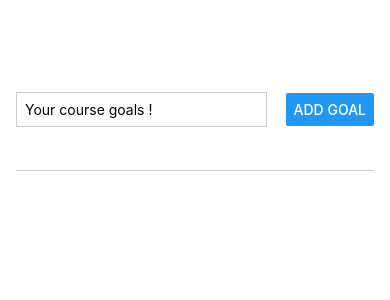
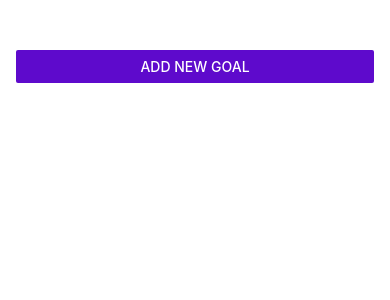
Before and after one commit to roisusi/React-Native-Udemy, a React Native app in the folder RNCourse/: screen / in a window 390 px wide. Shown: the top 300 px of the page. Built offline with nearby package versions, Linux system fonts and the light colour scheme.

Commit message:
End of Modal

```diff
--- a/RNCourse/App.js
+++ b/RNCourse/App.js
@@ -1,48 +1,63 @@
-import { StatusBar } from "expo-status-bar";
+import { Button, FlatList, StyleSheet, View } from "react-native";
 import { useState } from "react";
-import {
-  StyleSheet,
-  TextInput,
-  Text,
-  View,
-  Button,
-  Alert,
-  ScrollView,
-} from "react-native";
+import GoalItem from "./components/GoalItem";
+import GoalInput from "./components/GoalInput";
 
 export default function App() {
-  const [enteredGoalText, setEnteredGoalText] = useState("");
   const [courseGoals, setCourseGoals] = useState([]);
+  const [modelIsVisible, setModelIsVisible] = useState(false);
+  const startAddGoalHandler = () => {
+    setModelIsVisible(true);
+  };
 
-  const goalInputHandler = (eventText) => {
-    setEnteredGoalText(eventText);
+  const endAddGoalHandler = () => {
+    setModelIsVisible(false);
   };
-  const addGoalHandler = () => {
+
+  const addGoalHandler = (enteredGoalText) => {
     setCourseGoals((currentCourseGoals) => [
       ...currentCourseGoals,
-      enteredGoalText,
+      { text: enteredGoalText, id: Math.random().toString() },
     ]);
+    endAddGoalHandler();
+  };
+
+  const deleteGoalHandler = (goalId) => {
+    setCourseGoals((currentCourseGoals) =>
+      currentCourseGoals.filter((goal) => goal.id !== goalId)
+    );
   };
 
   return (
     <View style={styles.appContainer}>
-      <View style={styles.inputContainer}>
-        <TextInput
-          style={styles.textInput}
-          placeholder="Your course goals !"
-          onChangeText={goalInputHandler}
-        />
-        <Button title="Add Goal" onPress={addGoalHandler}></Button>
-      </View>
+      <Button
+        title="Add New Goal"
+        color="#5e0acc"
+        onPress={startAddGoalHandler}
+      />
+      <GoalInput
+        visible={modelIsVisible}
+        onAddGoal={addGoalHandler}
+        onCancel={endAddGoalHandler}
+      />
       <View style={styles.goalsContainer}>
-        <ScrollView bounces={false}>
-          {courseGoals.map((goals) => (
-            // This is for iPhone that not supports radios on Text
-            <View key={Math.random(1)} style={styles.goalItem}>
-              <Text style={styles.goalTextItem}>{goals}</Text>
-            </View>
-          ))}
-        </ScrollView>
+        {/*for items to be rendered only when scrolling down*/}
+        <FlatList
+          data={courseGoals}
+          renderItem={(itemData) => {
+            return (
+              <GoalItem
+                itemData={itemData}
+                id={itemData.item.id}
+                onDeleteItem={deleteGoalHandler}
+              />
+            );
+          }}
+          keyExtractor={(item) => {
+            return item.id; //return the key for each item this is how i tell what is the key for each item in the list
+          }}
+          alwaysBounceVertical={false}
+        ></FlatList>
       </View>
     </View>
   );
@@ -54,30 +69,5 @@ const styles = StyleSheet.create({
     padding: 50,
     paddingHorizontal: 16,
   },
-  inputContainer: {
-    flex: 1,
-    flexDirection: "row",
-    justifyContent: "space-between",
-    alignItems: "center",
-    marginBottom: 24,
-    borderBottomWidth: 1,
-    borderBottomColor: "#cccccc",
-  },
-  textInput: {
-    borderWidth: 1,
-    borderColor: "#cccccc",
-    width: "70%", //take 70% of the container
-    marginRight: 8,
-    padding: 8,
-  },
   goalsContainer: { flex: 5 },
-  goalItem: {
-    margin: 8,
-    padding: 6,
-    borderRadius: 6,
-    backgroundColor: "#5e0acc",
-  },
-  goalTextItem: {
-    color: "white",
-  },
 });
--- /dev/null
+++ b/RNCourse/components/GoalInput.js
@@ -0,0 +1,63 @@
+import { Button, Modal, StyleSheet, TextInput, View } from "react-native";
+import { useState } from "react";
+
+function GoalInput(props) {
+  const [enteredGoalText, setEnteredGoalText] = useState("");
+  const goalInputHandler = (eventText) => {
+    setEnteredGoalText(eventText);
+  };
+
+  const addGoalHandler = () => {
+    props.onAddGoal(enteredGoalText);
+    setEnteredGoalText("");
+  };
+
+  return (
+    <Modal visible={props.visible} animationType="slide">
+      <View style={styles.inputContainer}>
+        <TextInput
+          style={styles.textInput}
+          placeholder="Your course goals !"
+          onChangeText={goalInputHandler}
+          value={enteredGoalText}
+        />
+        <View style={styles.buttonContainer}>
+          <View style={styles.button}>
+            <Button title="Add Goal" onPress={addGoalHandler}></Button>
+          </View>
+          <View style={styles.button}>
+            <Button title="Cancel" onPress={props.onCancel}></Button>
+          </View>
+        </View>
+      </View>
+    </Modal>
+  );
+}
+
+const styles = StyleSheet.create({
+  inputContainer: {
+    flex: 1,
+    justifyContent: "center",
+    alignItems: "center",
+    marginBottom: 24,
+    borderBottomWidth: 1,
+    borderBottomColor: "#cccccc",
+    padding: 16,
+  },
+  textInput: {
+    borderWidth: 1,
+    borderColor: "#cccccc",
+    width: "100%", //take 70% of the container
+    marginRight: 8,
+    padding: 8,
+  },
+  buttonContainer: {
+    flexDirection: "row",
+    marginTop: 16,
+  },
+  button: {
+    width: 100,
+    marginHorizontal: 8,
+  },
+});
+export default GoalInput;
--- /dev/null
+++ b/RNCourse/components/GoalItem.js
@@ -0,0 +1,28 @@
+import {Text, View, StyleSheet, Pressable} from "react-native";
+
+function GoalItem({itemData, onDeleteItem, id}) {
+    return (
+        <View style={styles.goalItem}>
+            <Pressable onPress={onDeleteItem.bind(this, id)} android_ripple={{color: '#210644'}}
+                       style={({pressed}) => pressed && styles.pressedItem}>
+                {/*This is for iPhone that not supports radios on Text*/}
+                <Text style={styles.goalTextItem}>{itemData.item.text}</Text>
+            </Pressable>
+        </View>
+    )
+}
+
+export default GoalItem;
+
+const styles = StyleSheet.create({
+    goalTextItem: {
+        padding: 6,
+        color: "white",
+    },
+    goalItem: {
+        margin: 8,
+        borderRadius: 6,
+        backgroundColor: "#5e0acc",
+    },
+    pressedItem: {opacity: 0.5}
+})
--- a/RNCourse/package.json
+++ b/RNCourse/package.json
@@ -2,7 +2,7 @@
   "name": "rncourse",
   "version": "1.0.0",
   "scripts": {
-    "start": "expo start --dev-client",
+    "start": "expo start",
     "android": "expo run:android",
     "ios": "expo run:ios",
     "web": "expo start --web",
@@ -14,7 +14,7 @@
     "expo-status-bar": "~1.4.2",
     "react": "18.1.0",
     "react-dom": "18.1.0",
-    "react-native": "0.70.5",
+    "react-native": "0.70.8",
     "react-native-web": "~0.18.7"
   },
   "devDependencies": {
```
Also changed, not shown: 1 other file (tests, documents, lock files or other folders).
